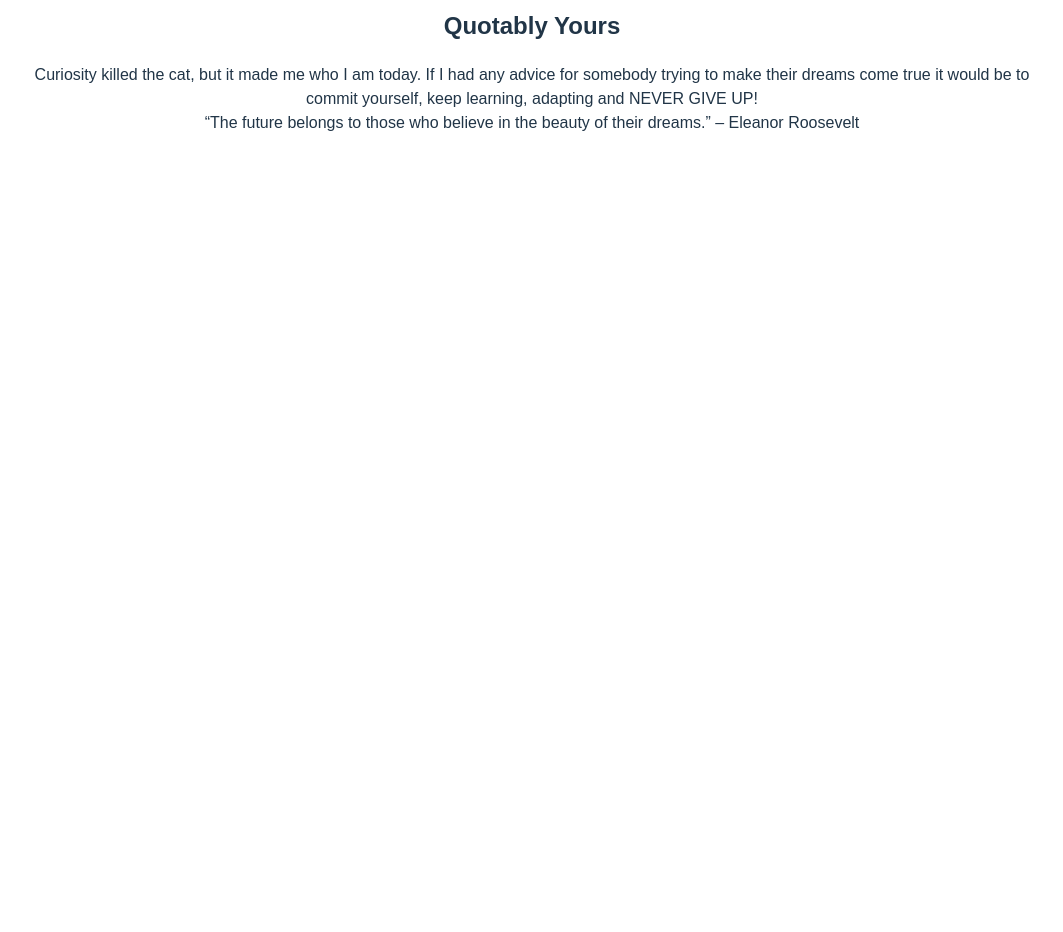
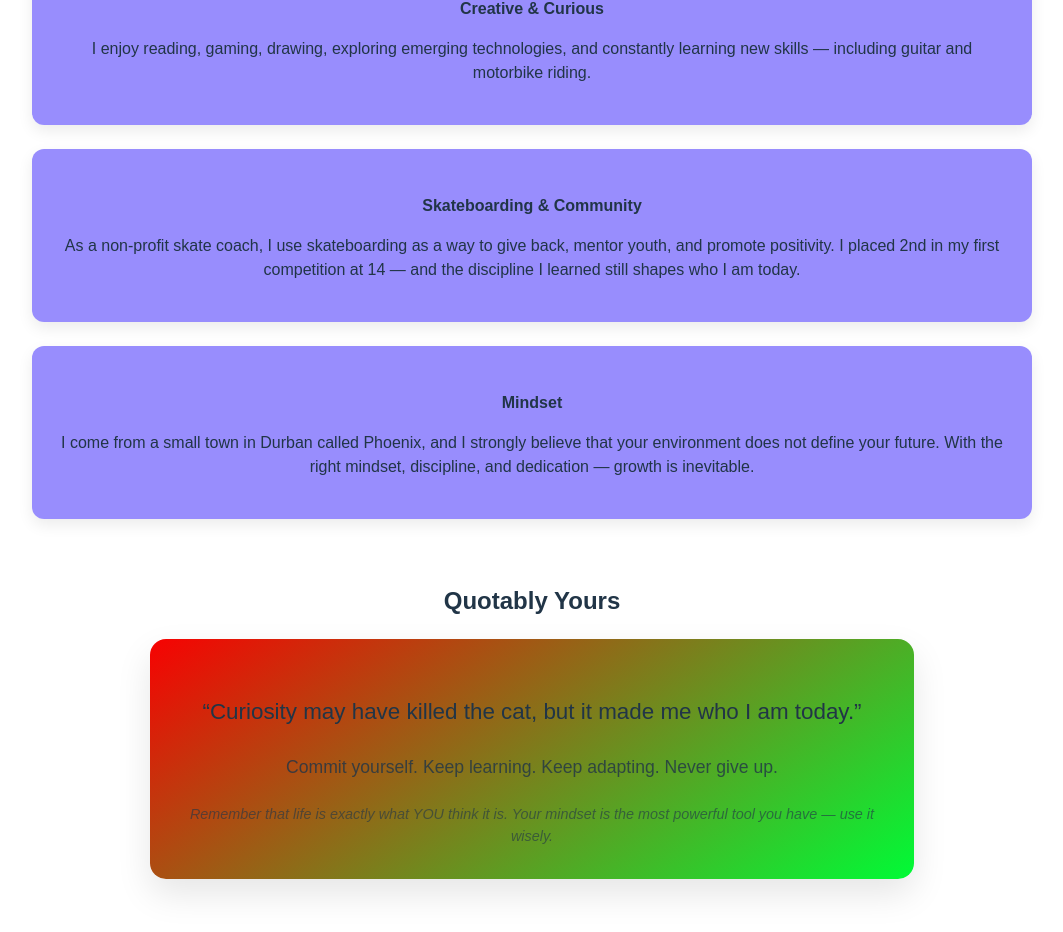
Before and after one commit to Akhil0999/portfolio, a React (Vite) app: page /portfolio/about in a window 1280 px wide. Shown: the part 648-1580 px from the top of the page, without its empty margins (108-1171 px from the left). Before the commit the page ends 863 px from the top, so only its background shows below. Built offline with nearby package versions, Linux system fonts and the light colour scheme.

Commit message:
About page styling
Added css style components for quote section and Beyond Code section which replaced heavy paragrapgh

```diff
--- a/src/components/About.jsx
+++ b/src/components/About.jsx
@@ -12,7 +12,7 @@ function About() {
 
       <p>
         I’m a software developer with a passion for creating projects and
-        solving problems. I enjoy learning frameworks (I think there's a framework for everything in life), designing UI/UX, and
+        solving problems. I enjoy learning new frameworks (I beleive there's a framework for almost everything in life), designing UI/UX, and
         building practical solutions. Problem solving is my forte, and I thrive
         in collaborative environments where I can contribute my skills and
         learn from others.
@@ -27,23 +27,53 @@ function About() {
         <img src={myPhoto5} alt="Biking" />
       </div>
 
-      <p>
-        When I’m not coding, I love to read, game, draw, L2M, explore new technologies, and skateboard.
-        I do non-profit work as a skate coach (placing 2nd in my first competition at 14 years old) as it is a great way to give back to the community, and relieve stress in a healthy way,
-        while keeping the youth out of trouble and facilitating positivity. I'm also learning how to play the guitar and ride a motorbike!
-        I come from a small town in Durban called Phoenix,
-        and I am determined to show people that your environment does not define you. I beleive that everybody
-        has the potential to achieve greatness with the right mindset and dedication.
-      </p>
+<h3 className="about-subheading">Beyond Code</h3>
 
-      <h2>Quotably Yours</h2>
-        <p>
-          Curiosity killed the cat, but it made me who I am today. If I
-          had any advice for somebody trying to make their dreams come true
-          it would be to commit yourself, keep learning, adapting and NEVER GIVE UP!
-          <br/>
-          “The future belongs to those who believe in the beauty of their dreams.” – Eleanor Roosevelt
-        </p>
+<div className="about-grid">
+  <div>
+    <h4>Creative & Curious</h4>
+    <p>
+      I enjoy reading, gaming, drawing, exploring emerging technologies,
+      and constantly learning new skills — including guitar and motorbike riding.
+    </p>
+  </div>
+
+  <div>
+    <h4>Skateboarding & Community</h4>
+    <p>
+      As a non-profit skate coach, I use skateboarding as a way to give back,
+      mentor youth, and promote positivity. I placed 2nd in my first competition
+      at 14 — and the discipline I learned still shapes who I am today.
+    </p>
+  </div>
+
+  <div>
+    <h4>Mindset</h4>
+    <p>
+      I come from a small town in Durban called Phoenix, and I strongly believe
+      that your environment does not define your future. With the right mindset,
+      discipline, and dedication — growth is inevitable.
+    </p>
+  </div>
+</div>
+
+<div className="quote-section">
+  <h2 className="about-subheading">Quotably Yours</h2>
+
+  <blockquote className="quote-card">
+    <p className="quote-main">
+      “Curiosity may have killed the cat, but it made me who I am today.”
+    </p>
+
+    <p className="quote-advice">
+      Commit yourself. Keep learning. Keep adapting. Never give up.
+    </p>
+
+    <footer className="quote-footer">
+      Remember that life is exactly what YOU think it is. Your mindset is the most powerful tool you have — use it wisely.
+    </footer>
+  </blockquote>
+</div>
 
     </section>
   );
--- a/src/index.css
+++ b/src/index.css
@@ -90,6 +90,66 @@ button:focus-visible {
   box-shadow: 0 8px 20px rgba(0, 0, 0, 0.15);
 }
 
+/* about styling */
+.about-subheading {
+  margin-top: 2.5rem;
+  font-size: 1.5rem;
+  text-align: center;
+}
+.about-grid {
+  margin-top: 1.5rem;
+  display: grid;
+  gap: 1.5rem;
+}
+.about-grid div {
+  background: #1900fa72;
+  padding: 1.5rem;
+  border-radius: 12px;
+  box-shadow: 0 6px 15px rgba(0, 0, 0, 0.08);
+}
+.about-grid h4 {
+  margin-bottom: 0.5rem;
+}
+.quote-section {
+  margin-top: 4rem;
+  text-align: center;
+}
+
+.quote-title {
+  margin-bottom: 2rem;
+  font-size: 1.8rem;
+  letter-spacing: 1px;
+}
+
+.quote-card {
+  max-width: 700px;
+  margin: 0 auto;
+  padding: 2rem;
+  border-radius: 16px;
+  background: linear-gradient(145deg, #f70202, #00fb36);
+  box-shadow: 0 15px 35px rgba(0, 0, 0, 0.1);
+  position: relative;
+}
+
+.quote-main {
+  font-size: 1.4rem;
+  font-weight: 500;
+  margin-bottom: 1.5rem;
+  line-height: 1.6;
+}
+
+.quote-advice {
+  font-size: 1.1rem;
+  margin-bottom: 1.5rem;
+  opacity: 0.8;
+}
+
+.quote-footer {
+  font-style: italic;
+  font-size: 0.9rem;
+  opacity: 0.6;
+}
+
 /* ---------- NAVBAR ---------- */
 
 .navbar {
```
